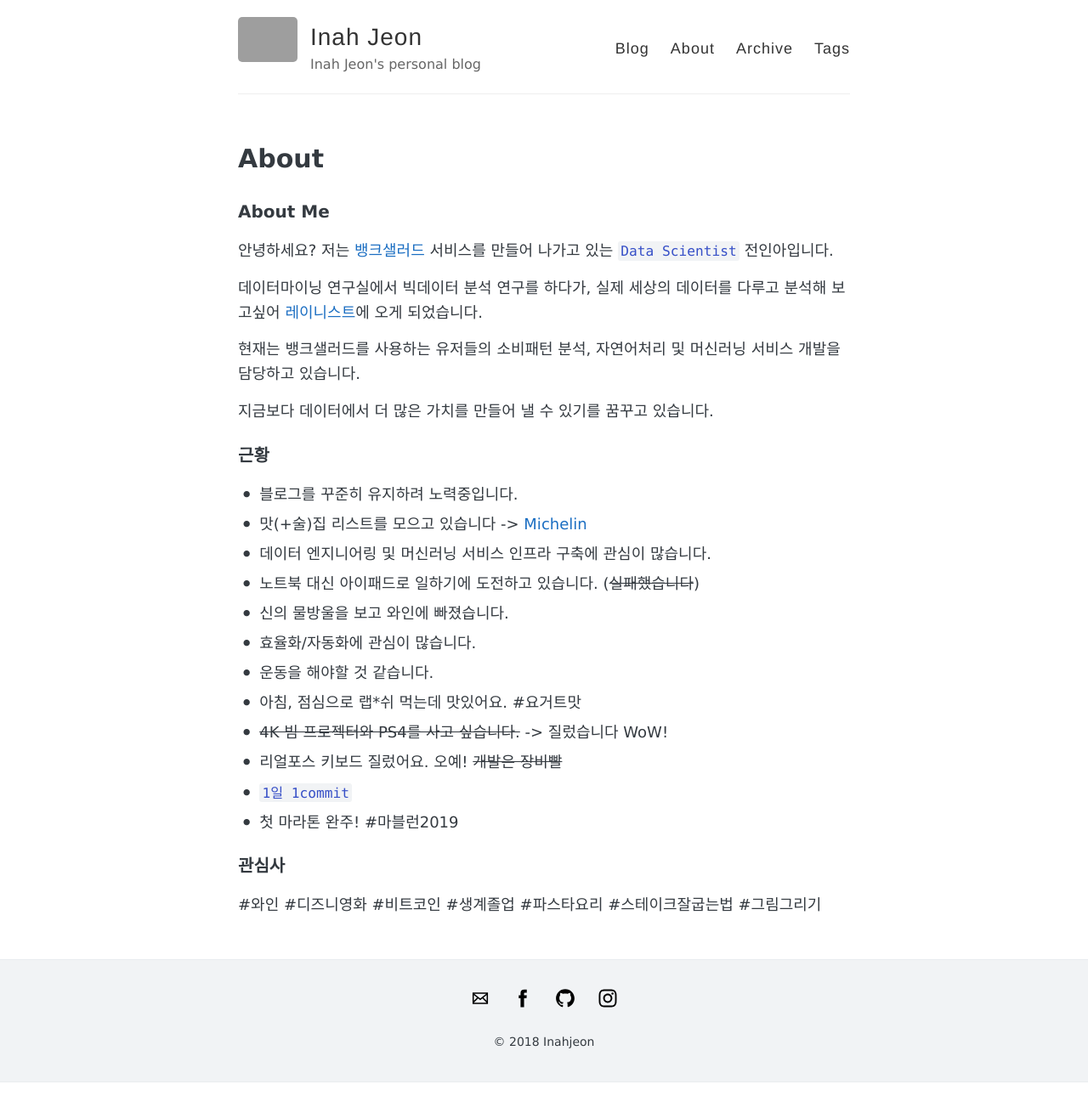
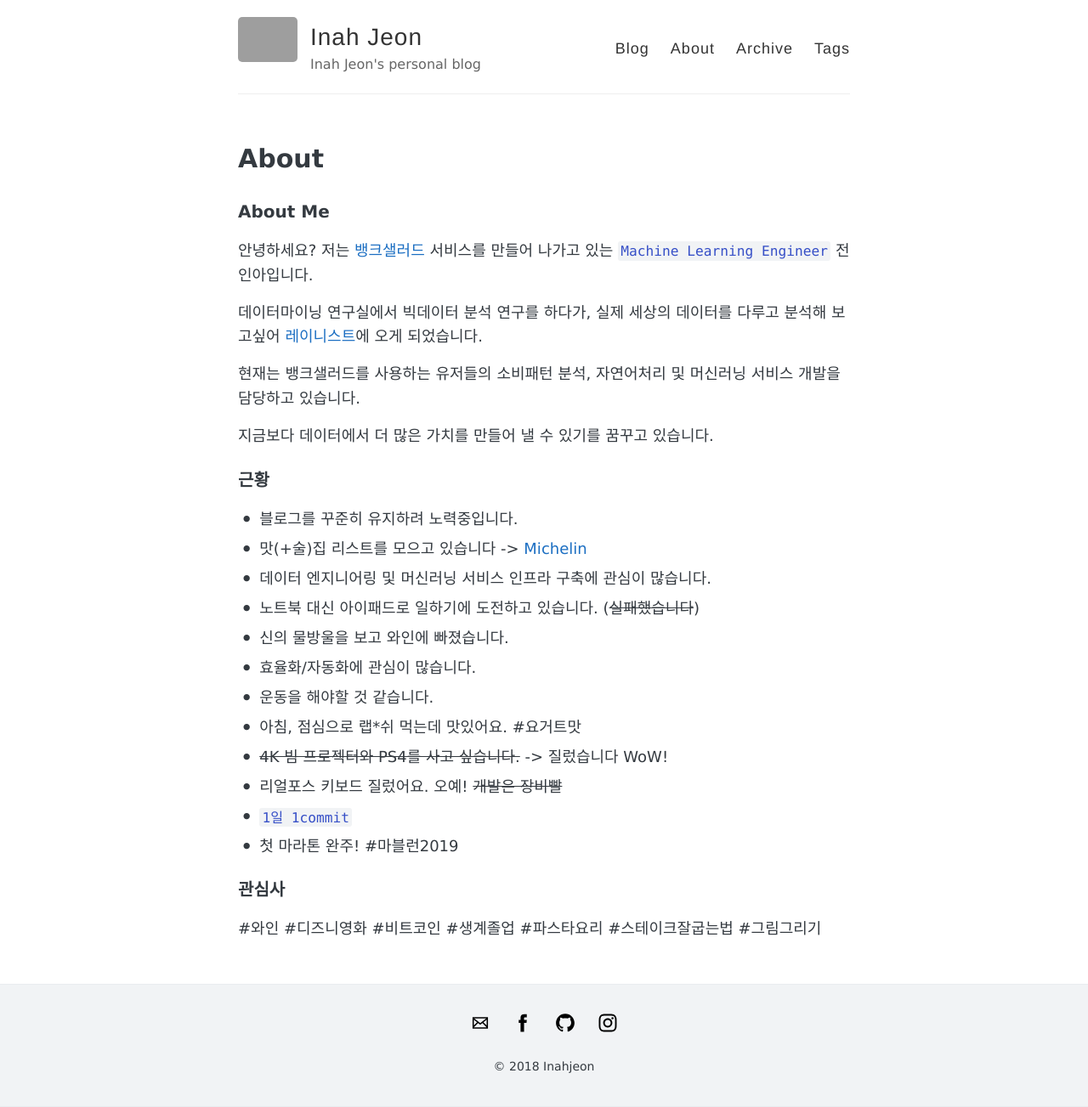
Before and after one commit to inahjeon/inahjeon.github.io, a Jekyll site: the page built from about.md, in a window 1280 px wide. Shown: the whole page at 85% size. Built offline with Jekyll 4.4.1, drawn with Linux system fonts in a browser that asks for light colours; before the commit the page ends 1274 px from its top, so only the background shows below that; grey boxes are pictures that could not be loaded.

Commit message:
Update profile

```diff
--- a/about.md
+++ b/about.md
@@ -6,7 +6,7 @@ permalink: /about/
 
 ### About Me
 
-안녕하세요? 저는 [뱅크샐러드](https://banksalad.com) 서비스를 만들어 나가고 있는 `Data Scientist` 전인아입니다.
+안녕하세요? 저는 [뱅크샐러드](https://banksalad.com) 서비스를 만들어 나가고 있는 `Machine Learning Engineer` 전인아입니다.
 
 데이터마이닝 연구실에서 빅데이터 분석 연구를 하다가, 실제 세상의 데이터를 다루고 분석해 보고싶어 [레이니스트](https:/rainist.com)에 오게 되었습니다.
 
```
